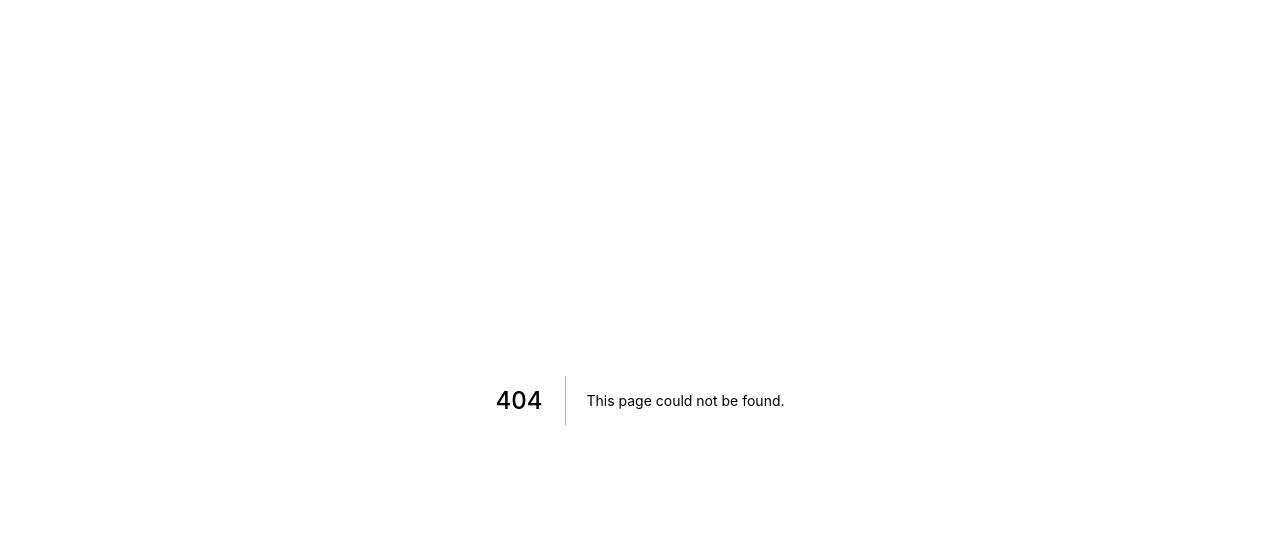
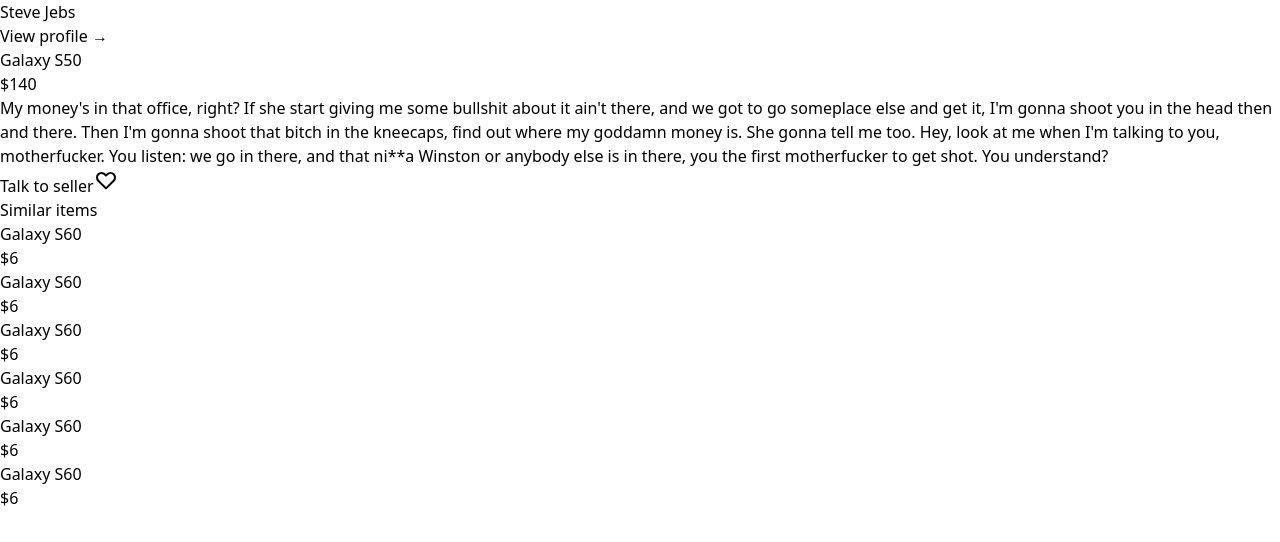
Before and after one commit to darkbright/carrot-market, a Next.js app: page /items/1 in a window 1280 px wide. Before the commit this address had no page. Shown: the top 542 px of the page. Built offline with nearby package versions, Linux system fonts and the light colour scheme.

Commit message:
Item Detail

```diff
--- a/pages/index.tsx
+++ b/pages/index.tsx
@@ -2,19 +2,24 @@
 
 const Home: NextPage = () => {
   return (
-    <div>
+    <div className="flex flex-col space-y-5 py-10">
       {[1, 1, 1, 1, 1, 1, 1, 1, 1, 1, 1, 1].map((_, i) => (
-        <div key={i}>
-          <div>
-            <div />
-            <div>
-              <h3>New iPhone 14</h3>
-              <span>Black</span>
-              <span>$95</span>
+        <div
+          key={i}
+          className="flex px-4  border-b pb-5 cursor-pointer justify-between"
+        >
+          <div className="flex space-x-4">
+            <div className="w-20 h-20 bg-gray-400 rounded-md" />
+            <div className="pt-2 flex flex-col">
+              <h3 className="text-sm font-medium text-gray-900">
+                New iPhone 14
+              </h3>
+              <span className="text-xs text-gray-500">Black</span>
+              <span className="font-medium mt-1 text-gray-900">$95</span>
             </div>
           </div>
-          <div>
-            <div>
+          <div className="flex space-x-2 items-end justify-end">
+            <div className="flex space-x-0.5 items-center text-sm  text-gray-600">
               <svg
                 className="w-4 h-4"
                 fill="none"
@@ -31,7 +36,7 @@
               </svg>
               <span>1</span>
             </div>
-            <div>
+            <div className="flex space-x-0.5 items-center text-sm  text-gray-600">
               <svg
                 className="w-4 h-4"
                 fill="none"
@@ -51,7 +56,7 @@
           </div>
         </div>
       ))}
-      <button>
+      <button className="fixed hover:bg-orange-500 transition-colors cursor-pointer  bottom-24 right-5 shadow-xl bg-orange-400 rounded-full p-4 text-white">
         <svg
           className="h-6 w-6"
           xmlns="http://www.w3.org/2000/svg"
--- /dev/null
+++ b/pages/items/[id].tsx
@@ -0,0 +1,66 @@
+import type { NextPage } from "next";
+
+const ItemDetail: NextPage = () => {
+  return (
+    <div>
+      <div>
+        <div />
+        <div>
+          <div />
+          <div>
+            <p>Steve Jebs</p>
+            <p>View profile &rarr;</p>
+          </div>
+        </div>
+        <div>
+          <h1>Galaxy S50</h1>
+          <p>$140</p>
+          <p>
+            My money&apos;s in that office, right? If she start giving me some
+            bullshit about it ain&apos;t there, and we got to go someplace else
+            and get it, I&apos;m gonna shoot you in the head then and there.
+            Then I&apos;m gonna shoot that bitch in the kneecaps, find out where
+            my goddamn money is. She gonna tell me too. Hey, look at me when
+            I&apos;m talking to you, motherfucker. You listen: we go in there,
+            and that ni**a Winston or anybody else is in there, you the first
+            motherfucker to get shot. You understand?
+          </p>
+          <div>
+            <button>Talk to seller</button>
+            <button>
+              <svg
+                className="h-6 w-6 "
+                xmlns="http://www.w3.org/2000/svg"
+                fill="none"
+                viewBox="0 0 24 24"
+                stroke="currentColor"
+                aria-hidden="true"
+              >
+                <path
+                  strokeLinecap="round"
+                  strokeLinejoin="round"
+                  strokeWidth="2"
+                  d="M4.318 6.318a4.5 4.5 0 000 6.364L12 20.364l7.682-7.682a4.5 4.5 0 00-6.364-6.364L12 7.636l-1.318-1.318a4.5 4.5 0 00-6.364 0z"
+                />
+              </svg>
+            </button>
+          </div>
+        </div>
+      </div>
+      <div>
+        <h2>Similar items</h2>
+        <div>
+          {[1, 2, 3, 4, 5, 6].map((_, i) => (
+            <div key={i}>
+              <div />
+              <h3>Galaxy S60</h3>
+              <p>$6</p>
+            </div>
+          ))}
+        </div>
+      </div>
+    </div>
+  );
+};
+
+export default ItemDetail;
```
